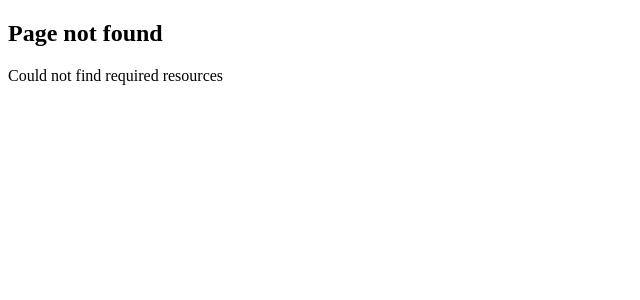
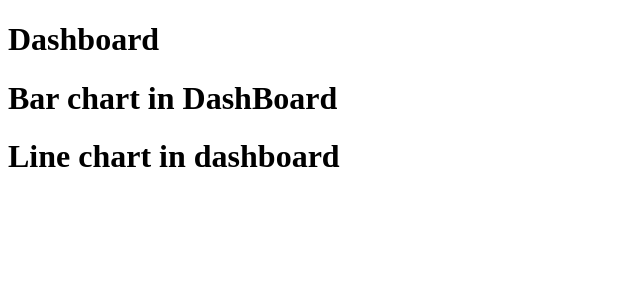
Before and after one commit to naren4488/next-js-learning, a Next.js app in the folder routing-demo/: page /dashboard in a window 1280 px wide. Before the commit this address had no page. Shown: the top 300 px of the page, without its empty margins (0-640 px from the left). Built offline with nearby package versions, Linux system fonts and the light colour scheme.

Commit message:
file colocation

```diff
--- /dev/null
+++ b/routing-demo/src/app/dashboard/line-chart.tsx
@@ -0,0 +1,3 @@
+export default function LineChart(){
+    return <h1>Line chart in dashboard</h1>
+}
--- /dev/null
+++ b/routing-demo/src/app/dashboard/page.tsx
@@ -0,0 +1,14 @@
+import LineChart from "./line-chart"
+
+function BarChart(){
+    return <h1>Bar chart in DashBoard</h1>
+}
+
+
+export default function DashBoard(){
+    return <>
+    <h1>Dashboard</h1>
+    <BarChart/>
+    <LineChart/>
+    </>
+}
```
